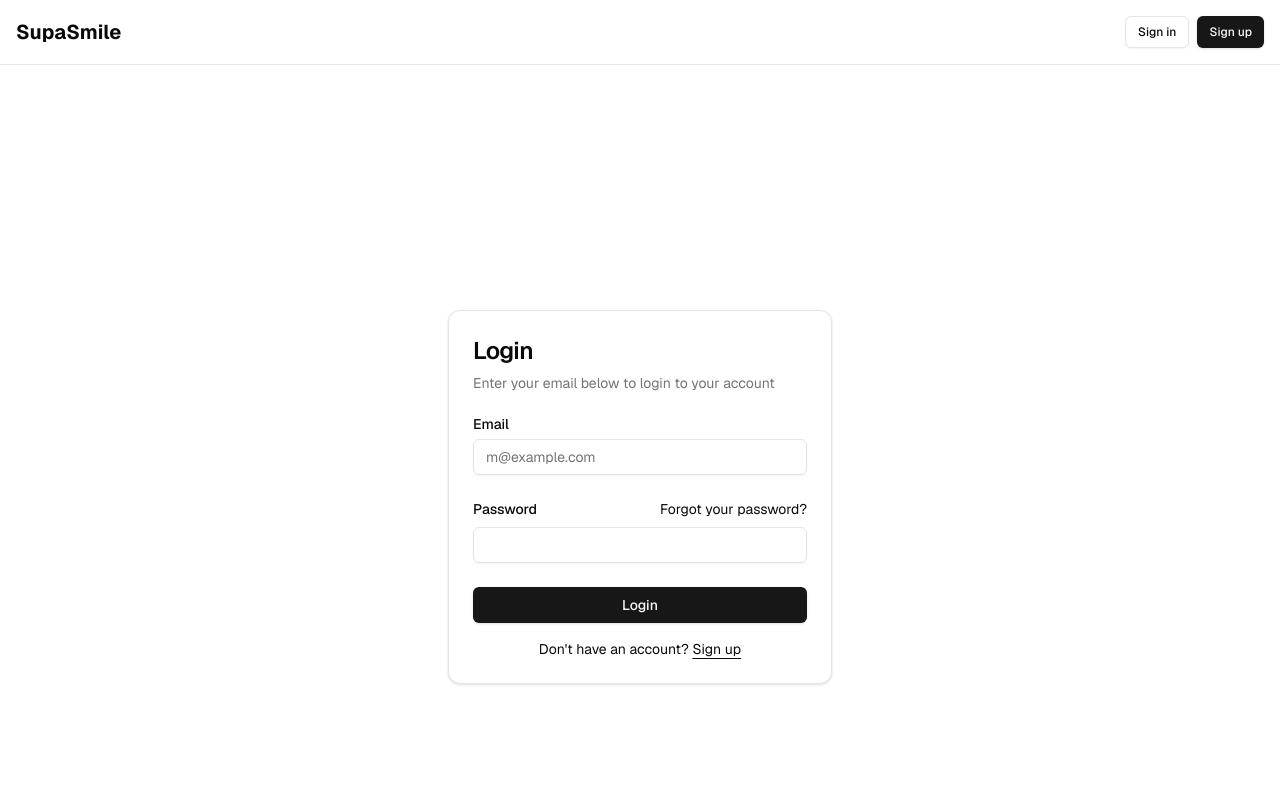
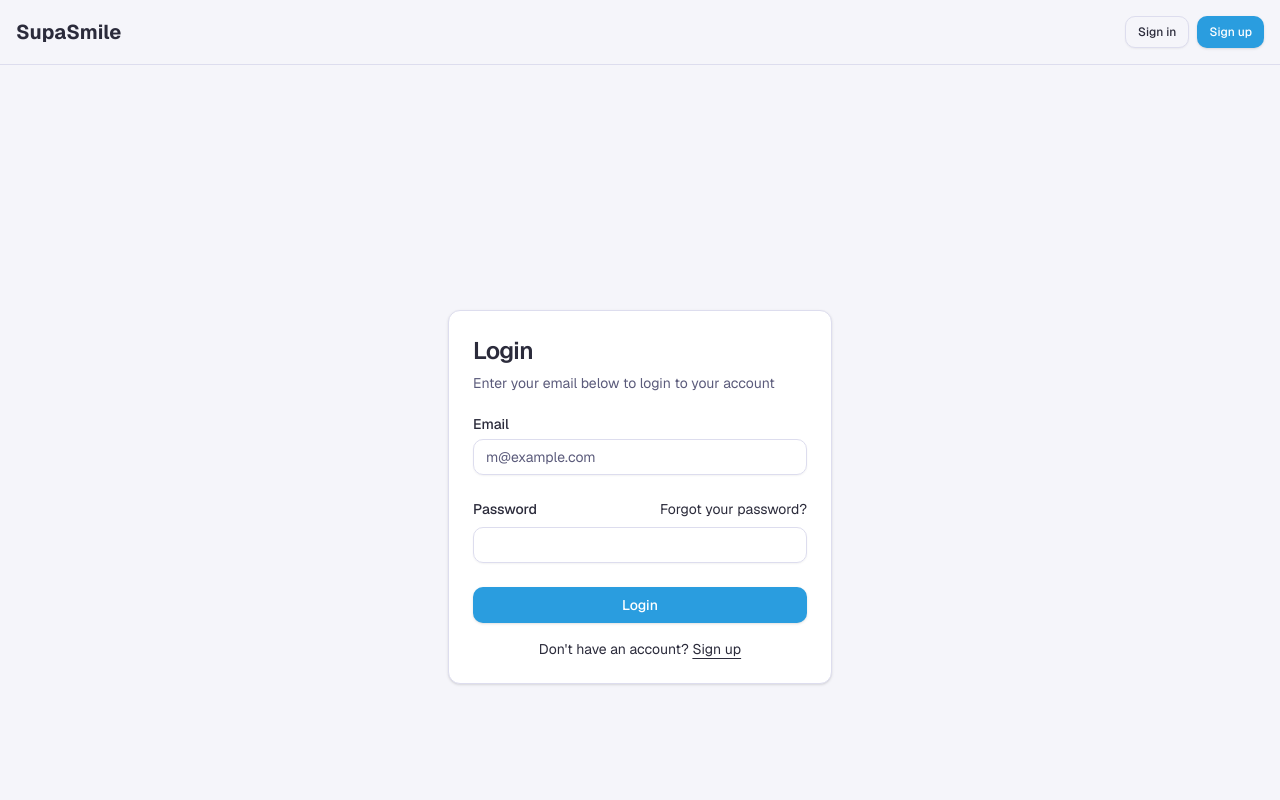
Before and after one commit to 5Heinzelmann/supa-smile, a Next.js app: page /auth/login in a window 1280 px wide. Shown: the top 800 px of the page. Built offline with nearby package versions, Linux system fonts and the light colour scheme; no server answers.

Commit message:
Add framer-motion for enhanced animations and update UI components with new variants and animations

```diff
--- a/app/globals.css
+++ b/app/globals.css
@@ -4,57 +4,95 @@
 
 @layer base {
   :root {
-    --background: 0 0% 100%;
-    --foreground: 0 0% 3.9%;
+    /* Vibrant color palette */
+    --electric-blue: 202 74% 52%; /* #2D9CDB */
+    --sunshine-yellow: 40 100% 70%; /* #FFD166 */
+    --playful-pink: 345 100% 71%; /* #FF6B95 */
+    --teal: 164 94% 43%; /* #06D6A0 */
+    --purple: 261 73% 63%; /* #9B5DE5 */
+    --orange: 33 100% 55%; /* #FF9F1C */
+    --dark: 240 16% 20%; /* #2A2A3C */
+    --mid: 240 15% 42%; /* #5C5C7B */
+    --light: 240 33% 97%; /* #F5F5FA */
+
+    /* System colors */
+    --background: 240 33% 97%; /* Light */
+    --foreground: 240 16% 20%; /* Dark */
     --card: 0 0% 100%;
-    --card-foreground: 0 0% 3.9%;
+    --card-foreground: 240 16% 20%; /* Dark */
     --popover: 0 0% 100%;
-    --popover-foreground: 0 0% 3.9%;
-    --primary: 0 0% 9%;
-    --primary-foreground: 0 0% 98%;
-    --secondary: 0 0% 96.1%;
-    --secondary-foreground: 0 0% 9%;
-    --muted: 0 0% 96.1%;
-    --muted-foreground: 0 0% 45.1%;
-    --accent: 0 0% 96.1%;
-    --accent-foreground: 0 0% 9%;
-    --destructive: 0 84.2% 60.2%;
-    --destructive-foreground: 0 0% 98%;
-    --border: 0 0% 89.8%;
-    --input: 0 0% 89.8%;
-    --ring: 0 0% 3.9%;
-    --chart-1: 12 76% 61%;
-    --chart-2: 173 58% 39%;
-    --chart-3: 197 37% 24%;
-    --chart-4: 43 74% 66%;
-    --chart-5: 27 87% 67%;
-    --radius: 0.5rem;
+    --popover-foreground: 240 16% 20%; /* Dark */
+
+    /* UI colors */
+    --primary: 202 74% 52%; /* Electric Blue */
+    --primary-foreground: 0 0% 100%;
+    --secondary: 40 100% 70%; /* Sunshine Yellow */
+    --secondary-foreground: 240 16% 20%; /* Dark */
+    --muted: 240 33% 97%; /* Light */
+    --muted-foreground: 240 15% 42%; /* Mid */
+    --accent: 345 100% 71%; /* Playful Pink */
+    --accent-foreground: 0 0% 100%;
+    --destructive: 0 100% 60%;
+    --destructive-foreground: 0 0% 100%;
+    --border: 240 33% 90%;
+    --input: 240 33% 90%;
+    --ring: 202 74% 52%; /* Electric Blue */
+
+    /* Chart colors */
+    --chart-1: 202 74% 52%; /* Electric Blue */
+    --chart-2: 40 100% 70%; /* Sunshine Yellow */
+    --chart-3: 345 100% 71%; /* Playful Pink */
+    --chart-4: 164 94% 43%; /* Teal */
+    --chart-5: 33 100% 55%; /* Orange */
+
+    --radius: 0.75rem;
+
+    /* Shadows and glows */
+    --shadow-soft: 0 2px 4px rgba(42, 42, 60, 0.05);
+    --shadow-medium: 0 4px 8px rgba(42, 42, 60, 0.1), 0 2px 4px rgba(42, 42, 60, 0.06);
+    --shadow-strong: 0 10px 20px rgba(42, 42, 60, 0.12), 0 4px 8px rgba(42, 42, 60, 0.08);
+
+    /* Colored glows */
+    --glow-blue: 0 0 10px rgba(45, 156, 219, 0.6);
+    --glow-pink: 0 0 10px rgba(255, 107, 149, 0.6);
+    --glow-yellow: 0 0 10px rgba(255, 209, 102, 0.6);
   }
+
   .dark {
-    --background: 0 0% 3.9%;
-    --foreground: 0 0% 98%;
-    --card: 0 0% 3.9%;
-    --card-foreground: 0 0% 98%;
-    --popover: 0 0% 3.9%;
-    --popover-foreground: 0 0% 98%;
-    --primary: 0 0% 98%;
-    --primary-foreground: 0 0% 9%;
-    --secondary: 0 0% 14.9%;
-    --secondary-foreground: 0 0% 98%;
-    --muted: 0 0% 14.9%;
-    --muted-foreground: 0 0% 63.9%;
-    --accent: 0 0% 14.9%;
-    --accent-foreground: 0 0% 98%;
-    --destructive: 0 62.8% 30.6%;
-    --destructive-foreground: 0 0% 98%;
-    --border: 0 0% 14.9%;
-    --input: 0 0% 14.9%;
-    --ring: 0 0% 83.1%;
-    --chart-1: 220 70% 50%;
-    --chart-2: 160 60% 45%;
-    --chart-3: 30 80% 55%;
-    --chart-4: 280 65% 60%;
-    --chart-5: 340 75% 55%;
+    --background: 240 16% 10%;
+    --foreground: 240 33% 97%; /* Light */
+    --card: 240 16% 12%;
+    --card-foreground: 240 33% 97%; /* Light */
+    --popover: 240 16% 12%;
+    --popover-foreground: 240 33% 97%; /* Light */
+    --primary: 202 74% 52%; /* Electric Blue */
+    --primary-foreground: 0 0% 100%;
+    --secondary: 40 100% 70%; /* Sunshine Yellow */
+    --secondary-foreground: 240 16% 10%;
+    --muted: 240 16% 15%;
+    --muted-foreground: 240 15% 65%;
+    --accent: 345 100% 71%; /* Playful Pink */
+    --accent-foreground: 0 0% 100%;
+    --destructive: 0 100% 60%;
+    --destructive-foreground: 0 0% 100%;
+    --border: 240 16% 25%;
+    --input: 240 16% 25%;
+    --ring: 202 74% 52%; /* Electric Blue */
+    --chart-1: 202 74% 60%; /* Electric Blue */
+    --chart-2: 40 100% 75%; /* Sunshine Yellow */
+    --chart-3: 345 100% 75%; /* Playful Pink */
+    --chart-4: 164 94% 50%; /* Teal */
+    --chart-5: 33 100% 60%; /* Orange */
+
+    /* Shadows and glows for dark mode */
+    --shadow-soft: 0 2px 4px rgba(0, 0, 0, 0.2);
+    --shadow-medium: 0 4px 8px rgba(0, 0, 0, 0.25), 0 2px 4px rgba(0, 0, 0, 0.15);
+    --shadow-strong: 0 10px 20px rgba(0, 0, 0, 0.3), 0 4px 8px rgba(0, 0, 0, 0.2);
+
+    /* Colored glows for dark mode - more intense */
+    --glow-blue: 0 0 15px rgba(45, 156, 219, 0.8);
+    --glow-pink: 0 0 15px rgba(255, 107, 149, 0.8);
+    --glow-yellow: 0 0 15px rgba(255, 209, 102, 0.8);
   }
 }
 
@@ -66,3 +104,113 @@
     @apply bg-background text-foreground;
   }
 }
+
+/* Gradient definitions */
+@layer utilities {
+  .gradient-primary {
+    @apply bg-gradient-to-br from-[hsl(var(--primary))] to-[hsl(var(--accent))];
+  }
+
+  .gradient-secondary {
+    @apply bg-gradient-to-br from-[hsl(var(--secondary))] to-[hsl(var(--primary))];
+  }
+
+  .gradient-accent {
+    @apply bg-gradient-to-br from-[hsl(var(--accent))] to-[hsl(var(--secondary))];
+  }
+
+  .glossy {
+    @apply relative overflow-hidden;
+  }
+
+  .glossy::before {
+    content: "";
+    @apply absolute inset-0 bg-gradient-to-b from-white/20 to-transparent pointer-events-none;
+  }
+
+  .shadow-glow {
+    box-shadow: var(--shadow-md), var(--glow-sm);
+  }
+
+  .shadow-glow-lg {
+    box-shadow: var(--shadow-lg), var(--glow-md);
+  }
+}
+
+/* Animation definitions */
+@keyframes bounce-in {
+  0% {
+    transform: scale(0.8);
+    opacity: 0;
+  }
+  70% {
+    transform: scale(1.1);
+  }
+  100% {
+    transform: scale(1);
+    opacity: 1;
+  }
+}
+
+@keyframes wiggle {
+  0%, 100% {
+    transform: rotate(0deg);
+  }
+  25% {
+    transform: rotate(-7deg);
+  }
+  75% {
+    transform: rotate(7deg);
+  }
+}
+
+@keyframes float {
+  0%, 100% {
+    transform: translateY(0);
+  }
+  50% {
+    transform: translateY(-6px);
+  }
+}
+
+@keyframes pulse {
+  0%, 100% {
+    opacity: 1;
+    transform: scale(1);
+  }
+  50% {
+    opacity: 0.8;
+    transform: scale(1.05);
+  }
+}
+
+@layer utilities {
+  .animate-bounce-in {
+    animation: bounce-in 0.5s ease-out forwards;
+  }
+
+  .animate-wiggle {
+    animation: wiggle 0.5s ease-in-out;
+  }
+
+  .animate-float {
+    animation: float 3s ease-in-out infinite;
+  }
+
+  .animate-pulse-custom {
+    animation: pulse 2s ease-in-out infinite;
+  }
+
+  .hover-wiggle:hover {
+    animation: wiggle 0.5s ease-in-out;
+  }
+
+  .hover-float:hover {
+    animation: float 1.5s ease-in-out infinite;
+  }
+
+  .hover-scale:hover {
+    transform: scale(1.05);
+    transition: transform 0.2s ease-in-out;
+  }
+}
--- a/components/ui/badge.tsx
+++ b/components/ui/badge.tsx
@@ -4,7 +4,7 @@ import { cva, type VariantProps } from "class-variance-authority";
 import { cn } from "@/lib/utils";
 
 const badgeVariants = cva(
-  "inline-flex items-center rounded-md border px-2.5 py-0.5 text-xs font-semibold transition-colors focus:outline-none focus:ring-2 focus:ring-ring focus:ring-offset-2",
+  "inline-flex items-center rounded-md border px-2.5 py-0.5 text-xs font-semibold transition-all focus:outline-none focus:ring-2 focus:ring-ring focus:ring-offset-2",
   {
     variants: {
       variant: {
@@ -15,10 +15,21 @@ const badgeVariants = cva(
         destructive:
           "border-transparent bg-destructive text-destructive-foreground shadow hover:bg-destructive/80",
         outline: "text-foreground",
+        glossy: "border-transparent gradient-primary text-white shadow-glow glossy",
+        glossySecondary: "border-transparent gradient-secondary text-foreground shadow-glow glossy",
+        glossyAccent: "border-transparent gradient-accent text-white shadow-glow glossy",
+      },
+      animation: {
+        none: "",
+        bounce: "animate-bounce-in",
+        wiggle: "hover-wiggle",
+        float: "hover-float",
+        pulse: "animate-pulse-custom",
       },
     },
     defaultVariants: {
       variant: "default",
+      animation: "none",
     },
   },
 );
@@ -27,9 +38,9 @@ export interface BadgeProps
   extends React.HTMLAttributes<HTMLDivElement>,
     VariantProps<typeof badgeVariants> {}
 
-function Badge({ className, variant, ...props }: BadgeProps) {
+function Badge({ className, variant, animation, ...props }: BadgeProps) {
   return (
-    <div className={cn(badgeVariants({ variant }), className)} {...props} />
+    <div className={cn(badgeVariants({ variant, animation }), className)} {...props} />
   );
 }
 
--- a/components/ui/button.tsx
+++ b/components/ui/button.tsx
@@ -5,20 +5,23 @@ import { cva, type VariantProps } from "class-variance-authority";
 import { cn } from "@/lib/utils";
 
 const buttonVariants = cva(
-  "inline-flex items-center justify-center gap-2 whitespace-nowrap rounded-md text-sm font-medium transition-colors focus-visible:outline-none focus-visible:ring-1 focus-visible:ring-ring disabled:pointer-events-none disabled:opacity-50 [&_svg]:pointer-events-none [&_svg]:size-4 [&_svg]:shrink-0",
+  "inline-flex items-center justify-center gap-2 whitespace-nowrap rounded-md text-sm font-medium transition-all focus-visible:outline-none focus-visible:ring-1 focus-visible:ring-ring disabled:pointer-events-none disabled:opacity-50 [&_svg]:pointer-events-none [&_svg]:size-4 [&_svg]:shrink-0",
   {
     variants: {
       variant: {
         default:
-          "bg-primary text-primary-foreground shadow hover:bg-primary/90",
+          "bg-primary text-primary-foreground shadow hover:bg-primary/90 active:scale-95",
         destructive:
-          "bg-destructive text-destructive-foreground shadow-sm hover:bg-destructive/90",
+          "bg-destructive text-destructive-foreground shadow-sm hover:bg-destructive/90 active:scale-95",
         outline:
-          "border border-input bg-background shadow-sm hover:bg-accent hover:text-accent-foreground",
+          "border border-input bg-background shadow-sm hover:bg-accent hover:text-accent-foreground active:scale-95",
         secondary:
-          "bg-secondary text-secondary-foreground shadow-sm hover:bg-secondary/80",
+          "bg-secondary text-secondary-foreground shadow-sm hover:bg-secondary/80 active:scale-95",
         ghost: "hover:bg-accent hover:text-accent-foreground",
         link: "text-primary underline-offset-4 hover:underline",
+        glossy: "gradient-primary text-white shadow-glow glossy hover:shadow-glow-lg active:scale-95",
+        glossySecondary: "gradient-secondary text-foreground shadow-glow glossy hover:shadow-glow-lg active:scale-95",
+        glossyAccent: "gradient-accent text-white shadow-glow glossy hover:shadow-glow-lg active:scale-95",
       },
       size: {
         default: "h-9 px-4 py-2",
@@ -26,10 +29,18 @@ const buttonVariants = cva(
         lg: "h-10 rounded-md px-8",
         icon: "h-9 w-9",
       },
+      animation: {
+        none: "",
+        bounce: "animate-bounce-in",
+        wiggle: "hover-wiggle",
+        float: "hover-float",
+        scale: "hover-scale",
+      },
     },
     defaultVariants: {
       variant: "default",
       size: "default",
+      animation: "none",
     },
   },
 );
@@ -41,11 +52,11 @@ export interface ButtonProps
 }
 
 const Button = React.forwardRef<HTMLButtonElement, ButtonProps>(
-  ({ className, variant, size, asChild = false, ...props }, ref) => {
+  ({ className, variant, size, animation, asChild = false, ...props }, ref) => {
     const Comp = asChild ? Slot : "button";
     return (
       <Comp
-        className={cn(buttonVariants({ variant, size, className }))}
+        className={cn(buttonVariants({ variant, size, animation, className }))}
         ref={ref}
         {...props}
       />
--- a/components/ui/card.tsx
+++ b/components/ui/card.tsx
@@ -1,20 +1,46 @@
 import * as React from "react";
+import { cva, type VariantProps } from "class-variance-authority";
 
 import { cn } from "@/lib/utils";
 
-const Card = React.forwardRef<
-  HTMLDivElement,
-  React.HTMLAttributes<HTMLDivElement>
->(({ className, ...props }, ref) => (
-  <div
-    ref={ref}
-    className={cn(
-      "rounded-xl border bg-card text-card-foreground shadow",
-      className,
-    )}
-    {...props}
-  />
-));
+const cardVariants = cva(
+  "rounded-xl border bg-card text-card-foreground transition-all",
+  {
+    variants: {
+      variant: {
+        default: "shadow",
+        glossy: "shadow-glow glossy",
+        glossyPrimary: "gradient-primary text-white shadow-glow glossy",
+        glossySecondary: "gradient-secondary text-foreground shadow-glow glossy",
+        glossyAccent: "gradient-accent text-white shadow-glow glossy",
+      },
+      animation: {
+        none: "",
+        bounce: "animate-bounce-in",
+        float: "animate-float",
+        pulse: "animate-pulse-custom",
+      },
+    },
+    defaultVariants: {
+      variant: "default",
+      animation: "none",
+    },
+  }
+);
+
+export interface CardProps
+  extends React.HTMLAttributes<HTMLDivElement>,
+    VariantProps<typeof cardVariants> {}
+
+const Card = React.forwardRef<HTMLDivElement, CardProps>(
+  ({ className, variant, animation, ...props }, ref) => (
+    <div
+      ref={ref}
+      className={cn(cardVariants({ variant, animation }), className)}
+      {...props}
+    />
+  )
+);
 Card.displayName = "Card";
 
 const CardHeader = React.forwardRef<
@@ -80,4 +106,5 @@ export {
   CardTitle,
   CardDescription,
   CardContent,
+  cardVariants,
 };
--- a/package.json
+++ b/package.json
@@ -15,6 +15,7 @@
     "@supabase/supabase-js": "^2.49.7",
     "class-variance-authority": "^0.7.1",
     "clsx": "^2.1.1",
+    "framer-motion": "^12.23.0",
     "lucide-react": "^0.511.0",
     "next": "latest",
     "next-themes": "^0.4.6",
```
Also changed, not shown: components/emoji-reactions.tsx (+38 -11 lines), components/joke-display.tsx (+22 -8 lines), components/reaction-counter.tsx (+53 -16 lines), 1 other file (tests, documents, lock files or other folders).
